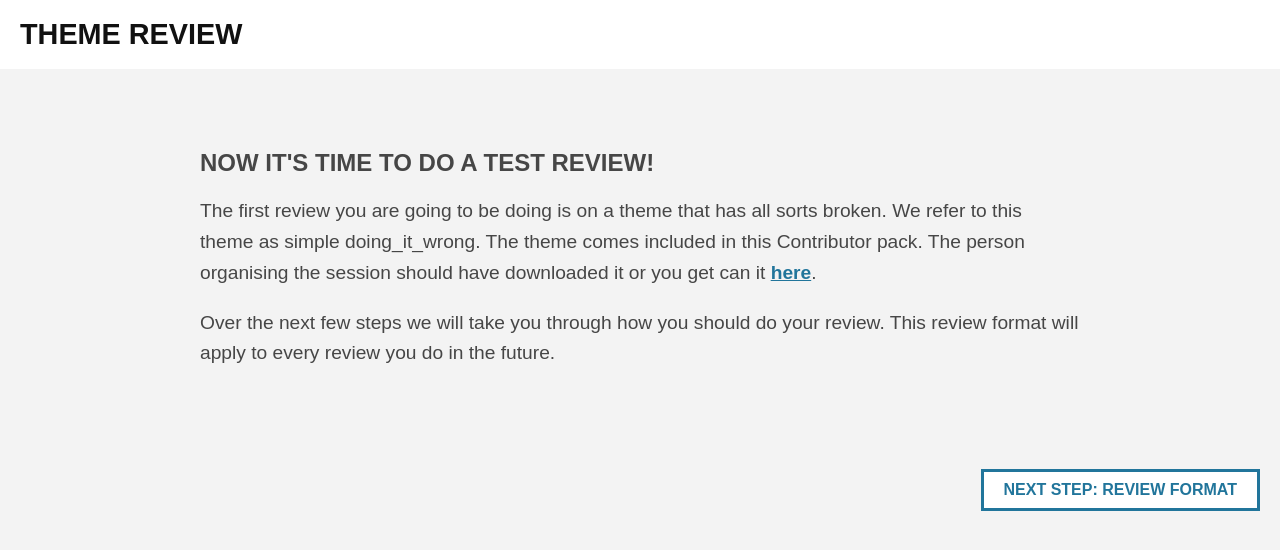
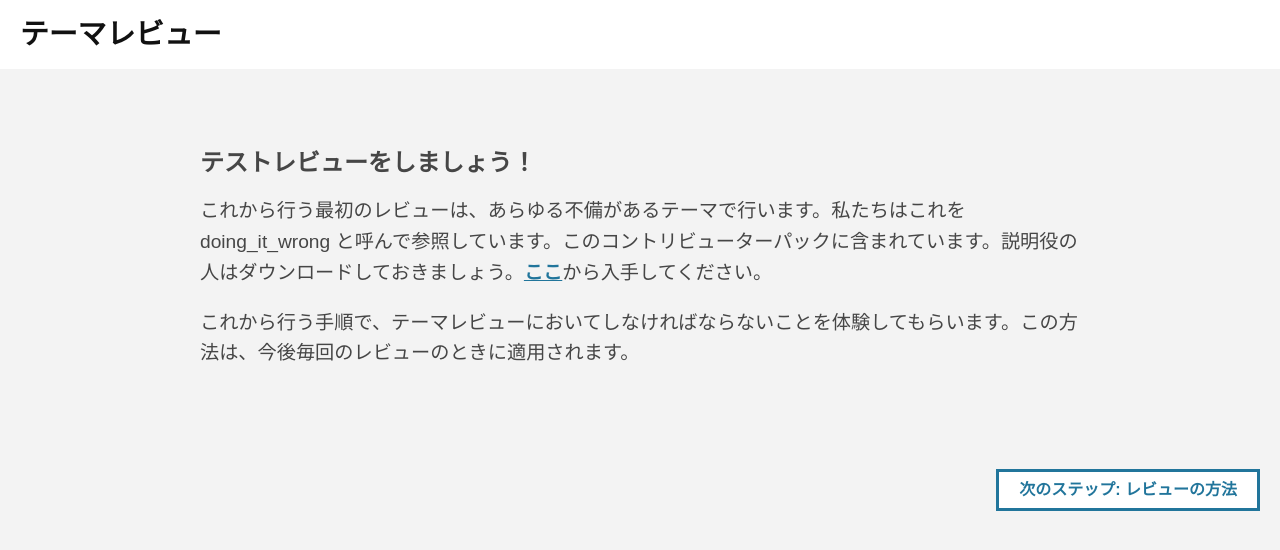
Before and after one commit to WPTRT/contribution-handbook, a plain HTML site: page version-contributionday-ja/stepfive.html in a window 1280 px wide. Drawn offline with Linux system fonts and the light colour scheme.

Commit message:
Translate stepfive to Japanese.

```diff
--- a/version-contributionday-ja/stepfive.html
+++ b/version-contributionday-ja/stepfive.html
@@ -2,24 +2,24 @@
 <html xmlns="http://www.w3.org/1999/xhtml" xml:lang="en" lang="en" class="">
 <head>
   <meta http-equiv="Content-Type" content="text/html; charset=utf-8" />
-  <title>Contribution Pack: Theme Review Team</title>
+  <title>コントリビューションパック: テーマレビューチーム</title>
   <link rel="stylesheet" type="text/css" media="screen" href="style.css" />
 </head>
 <body id="pack" class="normal">
   <header id="top-bar">
-    <h1>Theme Review</h1>
+    <h1>テーマレビュー</h1>
   </header>
 
   <main id="main" class="site-main" role="main">
     <article id="what" class="content-wrapper">
-      <h1>Now it's time to do a test review!</h1>
+      <h1>テストレビューをしましょう！</h1>
       <p>
-      The first review you are going to be doing is on a theme that has all sorts broken. We refer to this theme as simple doing_it_wrong. The theme comes included in this Contributor pack. The person organising the session should have downloaded it or you get can it <a href="https://github.com/WPTRT/doingitwrong/">here</a>.</p>
-      <p>Over the next few steps we will take you through how you should do your review. This review format will apply to every review you do in the future.</p>
+        これから行う最初のレビューは、あらゆる不備があるテーマで行います。私たちはこれを doing_it_wrong と呼んで参照しています。このコントリビューターパックに含まれています。説明役の人はダウンロードしておきましょう。<a href="https://github.com/WPTRT/doingitwrong/">ここ</a>から入手してください。</p>
+      <p>これから行う手順で、テーマレビューにおいてしなければならないことを体験してもらいます。この方法は、今後毎回のレビューのときに適用されます。</p>
     </article>
 
     <nav id="pagination">
-      <a href="stepsix.html" class="button right">Next step: Review format</a>
+      <a href="stepsix.html" class="button right">次のステップ: レビューの方法</a>
     </nav>
   </main>
   <footer id="colophon" class="site-footer" role="contentinfo">
```
